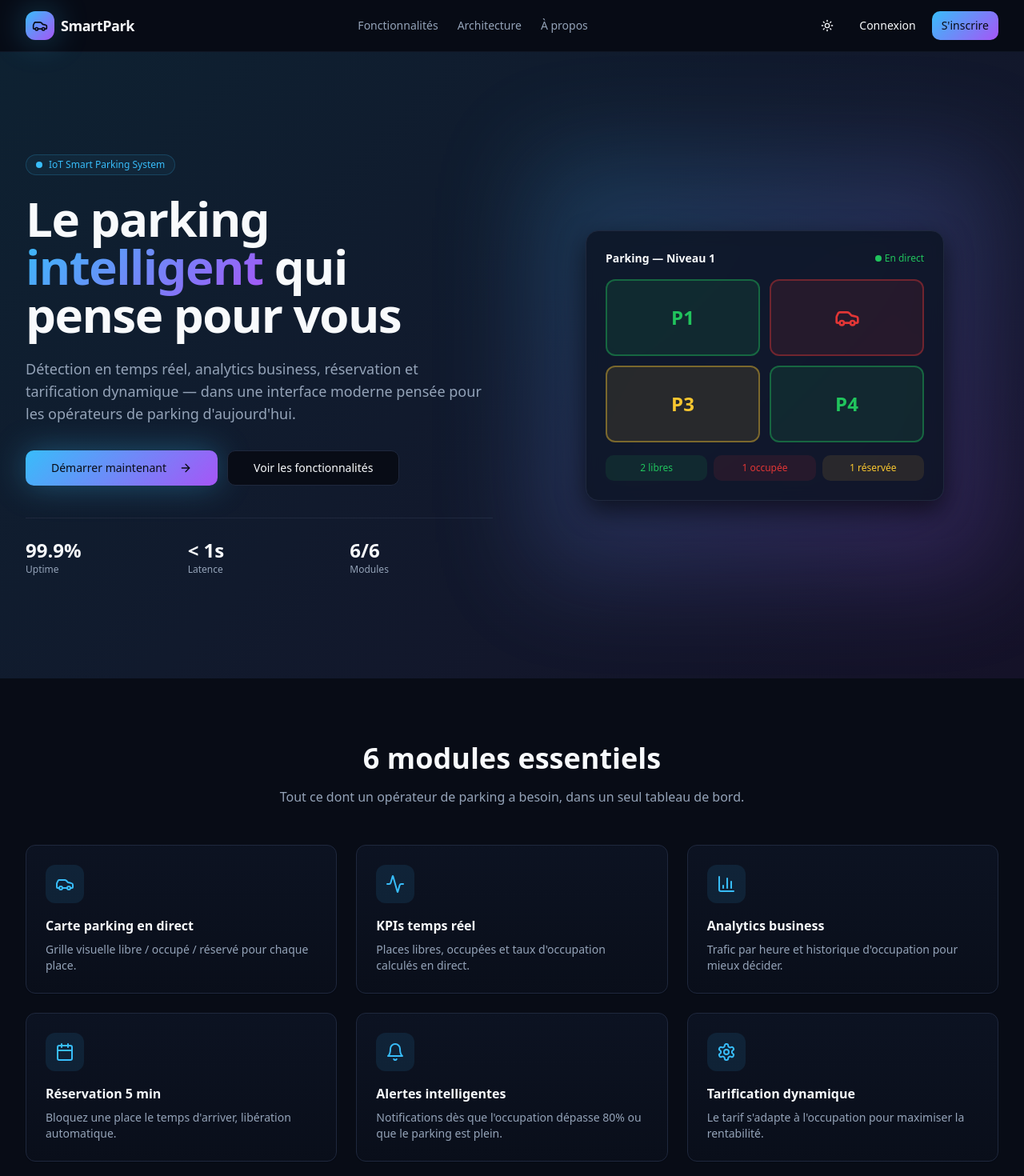
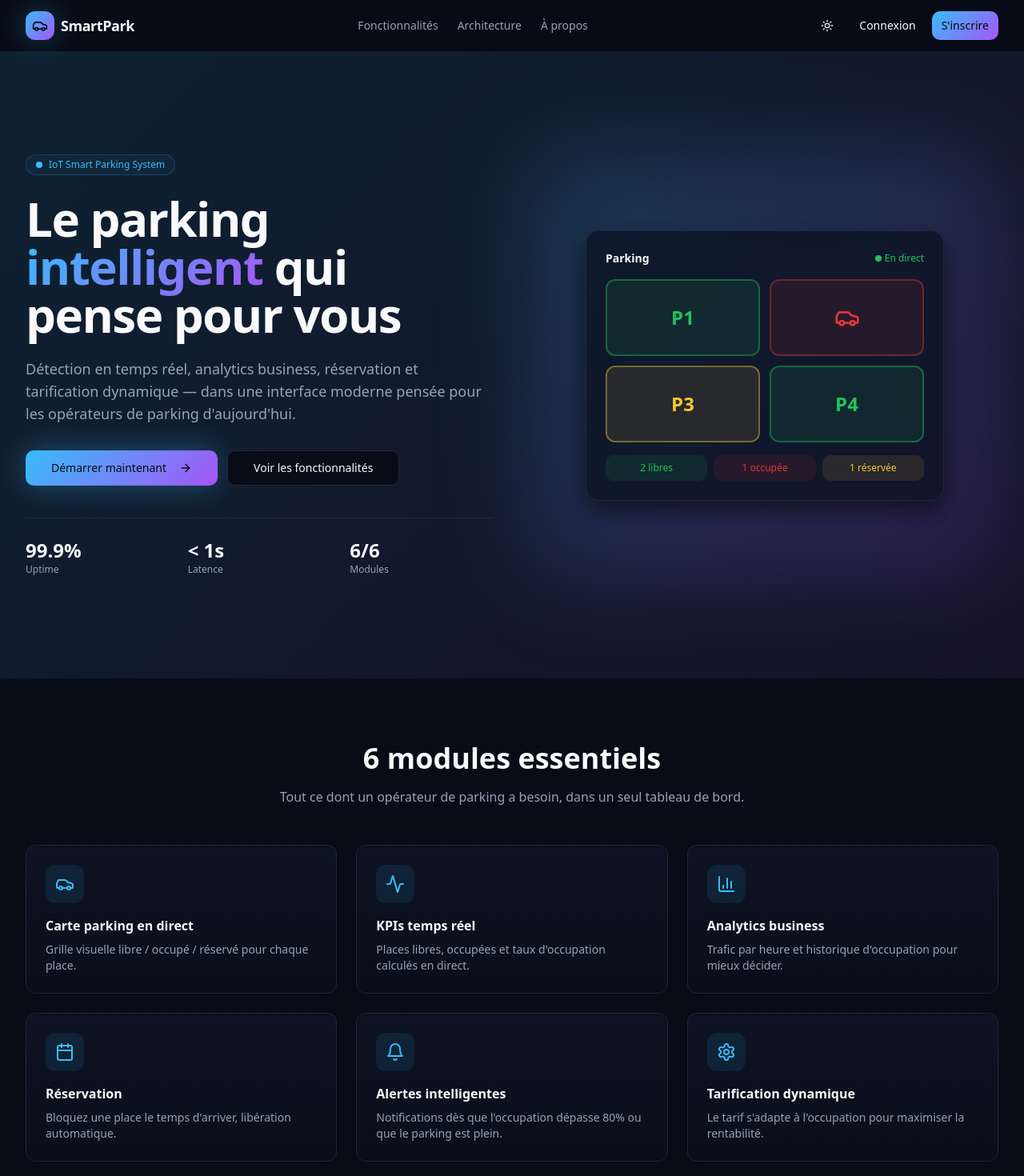
Before and after one commit to Am-Oussema/Smartpark, a React (Vite) app: page / in a window 1280 px wide. Shown: the top 1470 px of the page at 80% size. Built offline with nearby package versions, Linux system fonts and the light colour scheme; no server answers; the HTML template or start-up script is replaced by a standard one.

Commit message:
fix: minor UI tweak on landing page

```diff
--- a/src/pages/Landing.tsx
+++ b/src/pages/Landing.tsx
@@ -20,7 +20,7 @@ const features = [
   { icon: Car, title: "Carte parking en direct", desc: "Grille visuelle libre / occupé / réservé pour chaque place." },
   { icon: Activity, title: "KPIs temps réel", desc: "Places libres, occupées et taux d'occupation calculés en direct." },
   { icon: BarChart3, title: "Analytics business", desc: "Trafic par heure et historique d'occupation pour mieux décider." },
-  { icon: Calendar, title: "Réservation 5 min", desc: "Bloquez une place le temps d'arriver, libération automatique." },
+  { icon: Calendar, title: "Réservation", desc: "Bloquez une place le temps d'arriver, libération automatique." },
   { icon: Bell, title: "Alertes intelligentes", desc: "Notifications dès que l'occupation dépasse 80% ou que le parking est plein." },
   { icon: Settings, title: "Tarification dynamique", desc: "Le tarif s'adapte à l'occupation pour maximiser la rentabilité." },
 ];
@@ -120,7 +120,7 @@ export default function Landing() {
             <div className="absolute inset-0 bg-gradient-primary opacity-20 blur-3xl" />
             <div className="relative w-full max-w-md rounded-2xl border border-border bg-card/80 p-6 shadow-elegant backdrop-blur">
               <div className="mb-4 flex items-center justify-between">
-                <div className="text-sm font-semibold">Parking — Niveau 1</div>
+                <div className="text-sm font-semibold">Parking</div>
                 <div className="flex items-center gap-1 text-xs text-success">
                   <span className="h-2 w-2 rounded-full bg-success animate-pulse-soft" /> En direct
                 </div>
```
